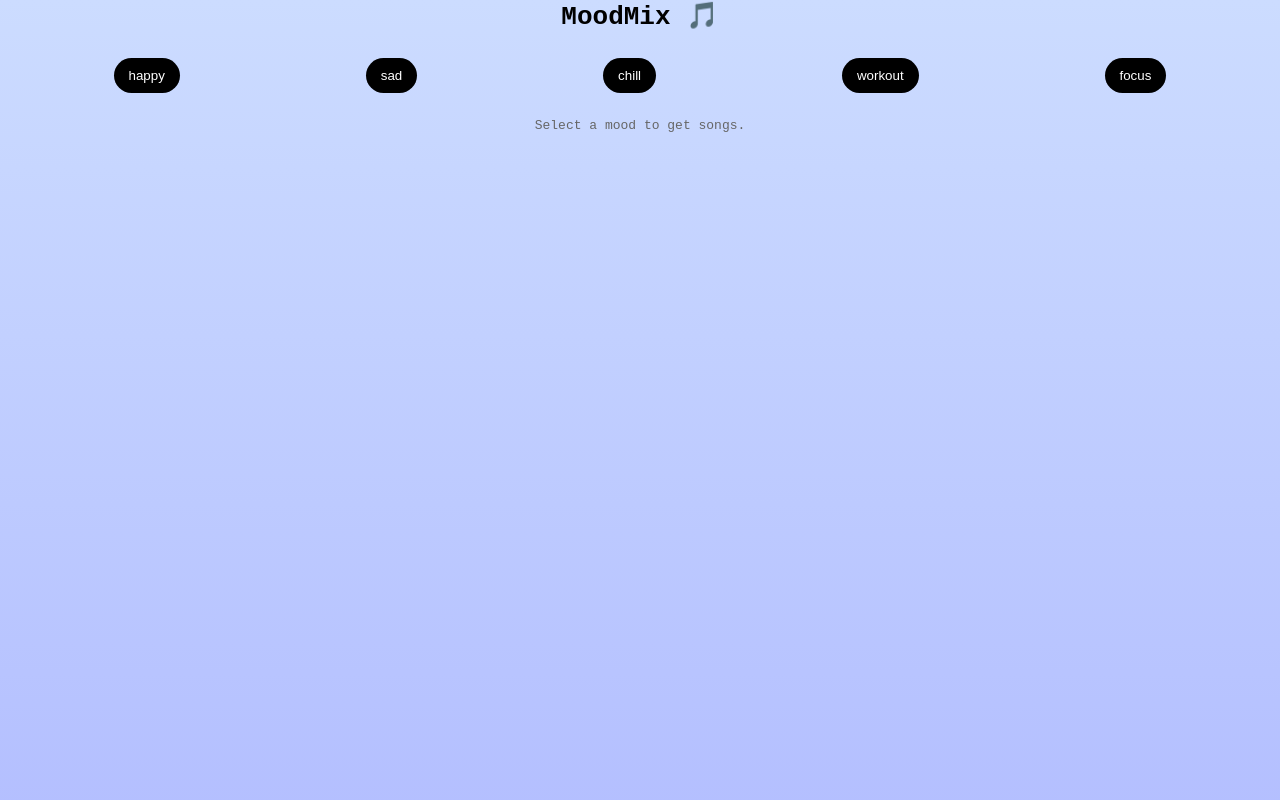
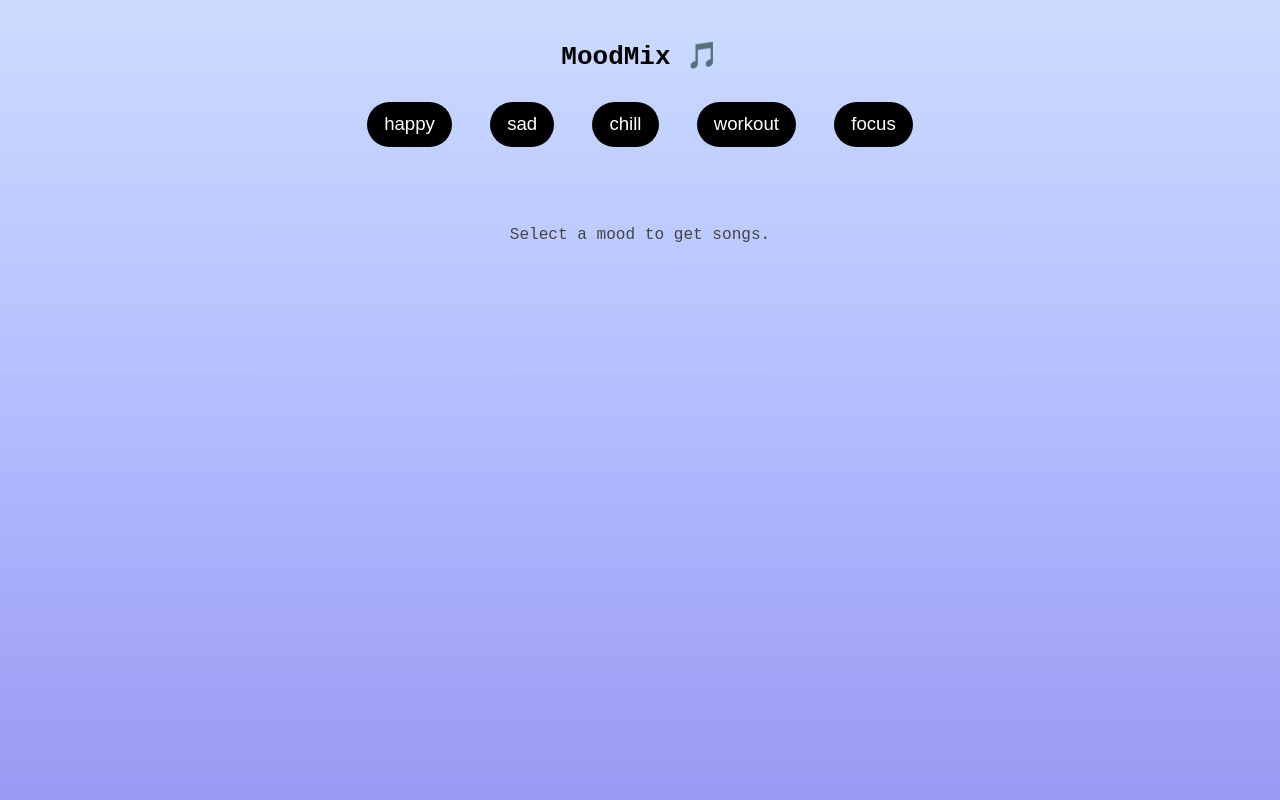
Before and after one commit to miaohall/cs391-final-project, a Next.js app: page /moodHomeGame in a window 1280 px wide. Shown: the top 800 px of the page. Built offline with nearby package versions, Linux system fonts and the light colour scheme.

Commit message:
merged emily's changes

```diff
--- a/app/moodHomeGame/page.tsx
+++ b/app/moodHomeGame/page.tsx
@@ -13,13 +13,18 @@ import Playlist from "../../components/Playlist";
 
 const Wrapper = styled.div`
     font-family: monospace;
-    margin: 0 auto;
-    height: 210vh;
+    height: 100vh;
+    margin: 0;
+    padding-bottom: 40px;
+    box-sizing: border-box;
     background-image: linear-gradient(to bottom, #ccdcff, #b3beff, #9a99f2);
+    overflow-x: hidden;
 `;
 
 const Title = styled.h1`
     text-align: center;
+    margin: 0;
+    padding-top: 40px;
 `;
 
 export default function Home() {
@@ -28,7 +33,6 @@ export default function Home() {
     return (
         <Wrapper>
             <Title>MoodMix 🎵</Title>
-
             <MoodSelector setMood={setMood} />
             <Playlist mood={mood} />
         </Wrapper>
--- a/app/page.tsx
+++ b/app/page.tsx
@@ -32,8 +32,7 @@ const StyledBox = styled.div`
     border: 10px double #b3beff;
     width: 30%;
     height: 70%;
-    margin: 4% 2%;
-
+    margin: 4% 1.5%;
     box-shadow:0 6px 8px 0 rgba(0, 0, 0, 0.2), 0 6px 20px 0 rgba(0, 0, 0, 0.19);
 `;
 
--- a/components/MoodSelector.tsx
+++ b/components/MoodSelector.tsx
@@ -3,7 +3,7 @@ import styled from "styled-components";
 /*
   Component: MoodSelector
   Responsible for: Emily Goyal
-  Logic: lets user pick a mood
+  Logic: lets the user select a mood
 */
 
 interface Props {
@@ -13,17 +13,28 @@ interface Props {
 const Container = styled.div`
     display: flex;
     justify-content: center;
-    gap: 10px;
-    margin: 2%;
+    align-items: center;
+    flex-wrap: wrap;
+
+    gap: 16px;
+    max-width: 600px;
+    margin: 30px auto;
+    padding: 0 16px;
 `;
 
 const Button = styled.button`
-  padding: 10px 15px;
-  border-radius: 20px;
-  border: none;
-  background: black;
-  color: white;
-  cursor: pointer;
+    padding: 2% 3%;
+    border-radius: 999px;
+    border: none;
+
+    background: black;
+    color: white;
+    cursor: pointer;
+    font-size: calc(2px + 1.3vw);
+
+    &:hover {
+        opacity: 0.9;
+    }
 `;
 
 export default function MoodSelector({ setMood }: Props) {
--- a/components/Playlist.tsx
+++ b/components/Playlist.tsx
@@ -10,7 +10,7 @@ import SongCard, { Song } from "./SongCard";
   Logic:
   - fetches songs based on the selected mood
   - shuffles the results so the playlist feels different each time
-  - allows the user to refresh the displayed playlist without choosing a new mood
+  - lets the user refresh the playlist without choosing a new mood
 */
 
 interface Props {
@@ -18,58 +18,34 @@ interface Props {
 }
 
 const moodMap: Record<string, string[]> = {
-    happy: [
-        "upbeat pop hits",
-        "feel good songs",
-        "summer vibes",
-        "dance pop",
-    ],
-    sad: [
-        "emotional songs",
-        "sad piano",
-        "heartbreak songs",
-        "slow ballads",
-    ],
-    chill: [
-        "lofi chill beats",
-        "relaxing music",
-        "ambient chill",
-        "acoustic vibes",
-    ],
-    workout: [
-        "gym music",
-        "high energy songs",
-        "EDM workout",
-        "rap workout",
-    ],
-    focus: [
-        "study music",
-        "instrumental focus",
-        "deep focus",
-        "classical study",
-    ],
+    happy: ["upbeat pop hits", "feel good songs", "dance pop"],
+    sad: ["emotional songs", "sad piano", "heartbreak songs", "slow ballads"],
+    chill: ["lofi chill beats", "relaxing music", "ambient chill"],
+    workout: ["gym music", "high energy songs", "EDM workout", "rap workout"],
+    focus: ["study music", "instrumental focus", "deep focus", "classical study"],
 };
 
 const Section = styled.div`
-    width: 80vw;
+    width: min(95vw, 1300px);
     margin: 0 auto;
-
+    padding: 2%;
+    box-sizing: border-box;
 `;
 
 const TopRow = styled.div`
     display: flex;
     justify-content: center;
-  margin-bottom: 1rem;
+    margin-bottom: 20px;
 `;
 
 const RefreshButton = styled.button`
-  padding: 1% 2%;
+    padding: 10px 20px;
     border: none;
     border-radius: 999px;
     background: #222;
     color: white;
     cursor: pointer;
-    font-size: calc(2px + 1.2vw);
+    font-size: calc(2px + 1.1vw);
 
     &:hover {
         opacity: 0.9;
@@ -78,24 +54,26 @@ const RefreshButton = styled.button`
 
 const Message = styled.p`
     text-align: center;
-  color: #666;
+    color: #444;
+    font-size: calc(2px + 1.1vw);
+    margin: 24px 0;
 `;
 
 const Grid = styled.div`
     display: grid;
-  grid-template-columns: repeat(auto-fit, minmax(220px, 1fr));
-  gap: 1rem;
+    grid-template-columns: repeat(auto-fit, minmax(260px, 1fr));
+    margin: 2%;
 `;
 
 function shuffleSongs(array: Song[]): Song[] {
-    const copiedArray = [...array];
+    const copied = [...array];
 
-    for (let i = copiedArray.length - 1; i > 0; i--) {
+    for (let i = copied.length - 1; i > 0; i--) {
         const j = Math.floor(Math.random() * (i + 1));
-        [copiedArray[i], copiedArray[j]] = [copiedArray[j], copiedArray[i]];
+        [copied[i], copied[j]] = [copied[j], copied[i]];
     }
 
-    return copiedArray;
+    return copied;
 }
 
 export default function Playlist({ mood }: Props) {
@@ -103,8 +81,8 @@ export default function Playlist({ mood }: Props) {
     const [songs, setSongs] = useState<Song[]>([]);
     const [loading, setLoading] = useState<boolean>(false);
 
-    const generateRandomPlaylist = (songList: Song[]) => {
-        const shuffled = shuffleSongs(songList);
+    const generatePlaylist = (list: Song[]) => {
+        const shuffled = shuffleSongs(list);
         setSongs(shuffled.slice(0, 10));
     };
 
@@ -120,7 +98,6 @@ export default function Playlist({ mood }: Props) {
                 setLoading(true);
 
                 const options = moodMap[mood] || [mood];
-
                 const randomSearch =
                     options[Math.floor(Math.random() * options.length)];
 
@@ -131,19 +108,18 @@ export default function Playlist({ mood }: Props) {
                 );
 
                 const data = await res.json();
-                const fetchedSongs: Song[] = data.results || [];
+                const results: Song[] = data.results || [];
 
-                const filteredSongs = fetchedSongs.filter(
+                const filtered = results.filter(
                     (song) =>
                         song.trackName &&
                         !song.trackName.toLowerCase().includes(mood.toLowerCase())
                 );
 
-                setAllSongs(filteredSongs);
-                generateRandomPlaylist(filteredSongs);
-
-            } catch (error) {
-                console.error("Error fetching songs:", error);
+                setAllSongs(filtered);
+                generatePlaylist(filtered);
+            } catch (err) {
+                console.error("Error fetching songs:", err);
                 setAllSongs([]);
                 setSongs([]);
             } finally {
@@ -155,23 +131,21 @@ export default function Playlist({ mood }: Props) {
     }, [mood]);
 
     const handleRefresh = () => {
-        generateRandomPlaylist(allSongs);
+        generatePlaylist(allSongs);
     };
-
-    if (!mood) {
-        return <Message>Select a mood to get songs.</Message>;
-    }
-
-    if (loading) {
-        return <Message>Loading songs for {`${mood}`}...</Message>;
-    }
-
-    if (songs.length === 0) {
-        return <Message>No songs found for {`${mood}`}.</Message>;
-    }
 
     return (
         <Section>
+            {!mood && <Message>Select a mood to get songs.</Message>}
+
+            {loading && (
+                <TopRow>
+                    <Message>Loading songs for {mood}...</Message>
+                </TopRow>
+            )}
+
+            {!loading && songs.length > 0 && (
+                <>
                     <TopRow>
                         <RefreshButton onClick={handleRefresh}>
                             Refresh Playlist
@@ -183,6 +157,12 @@ export default function Playlist({ mood }: Props) {
                             <SongCard key={song.trackId} song={song} />
                         ))}
                     </Grid>
+                </>
+            )}
+
+            {!loading && mood && songs.length === 0 && (
+                <Message>No songs found.</Message>
+            )}
         </Section>
     );
 }
--- a/components/SongCard.tsx
+++ b/components/SongCard.tsx
@@ -3,6 +3,7 @@ import styled from "styled-components";
 /*
   Component: SongCard
   Responsible for: Emily Goyal
+  Logic: displays one song with its album image, details, and audio preview
 */
 
 export interface Song {
@@ -19,17 +20,42 @@ interface Props {
 }
 
 const Card = styled.div`
-    padding: 1%;
-    margin: 1%;
-    border-radius: 12px;
+    display: flex;
+    flex-direction: column;
+    align-items: center;
+    margin: 2% 3%;
+    width: 100%;
+    min-width: 0;
+    padding: 16px;
+    box-sizing: border-box;
     text-align: center;
 `;
 
 const Img = styled.img`
     width: 100%;
-    height: auto;
+    aspect-ratio: 1 / 1;
     border-radius: 12px;
     object-fit: cover;
+`;
+
+const Title = styled.h3`
+    margin: 12px 0 4px;
+    font-size: calc(2px + 1.2vw);
+    padding: 2%;
+    word-break: break-word;
+`;
+
+const Text = styled.p`
+    margin: 2px 0;
+    font-size: calc(2px + 1.1vw);
+    padding: 1%;
+    word-break: break-word;
+`;
+
+const Audio = styled.audio`
+    width: 100%;
+    margin-top: auto;
+    padding-top: 12px;
 `;
 
 export default function SongCard({ song }: Props) {
@@ -42,13 +68,15 @@ export default function SongCard({ song }: Props) {
                     (e.target as HTMLImageElement).src = song.artworkUrl100;
                 }}
             />
-            <h3>{song.trackName}</h3>
-            <p>{song.artistName}</p>
-            <p>{song.collectionName}</p>
+
+            <Title>{song.trackName}</Title>
+            <Text>{song.artistName}</Text>
+            <Text>{song.collectionName}</Text>
+
             {song.previewUrl && (
-                <audio controls>
+                <Audio controls>
                     <source src={song.previewUrl} type="audio/mpeg" />
-                </audio>
+                </Audio>
             )}
         </Card>
     );
```
Lines whose indentation alone changed are shown as unchanged.
